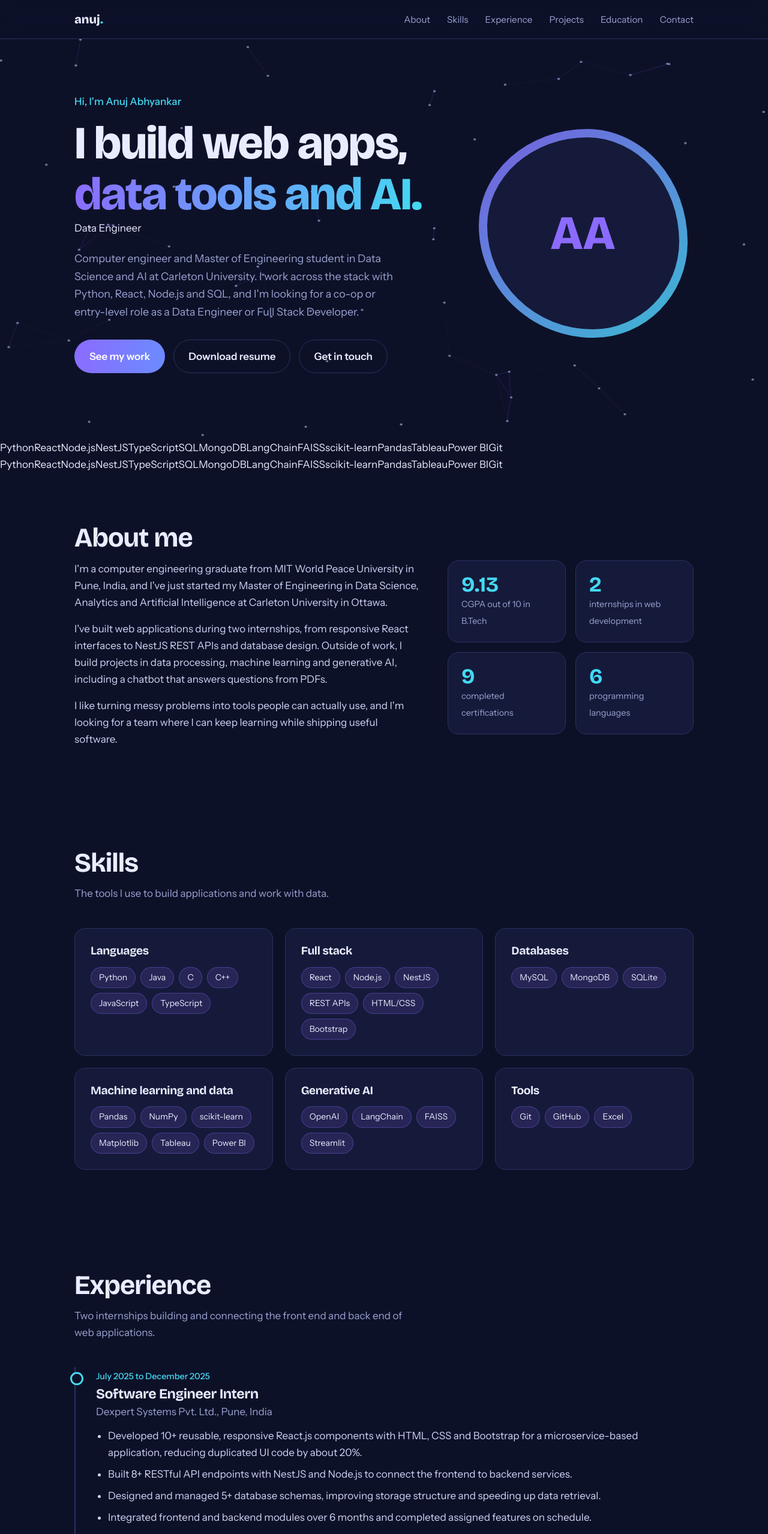
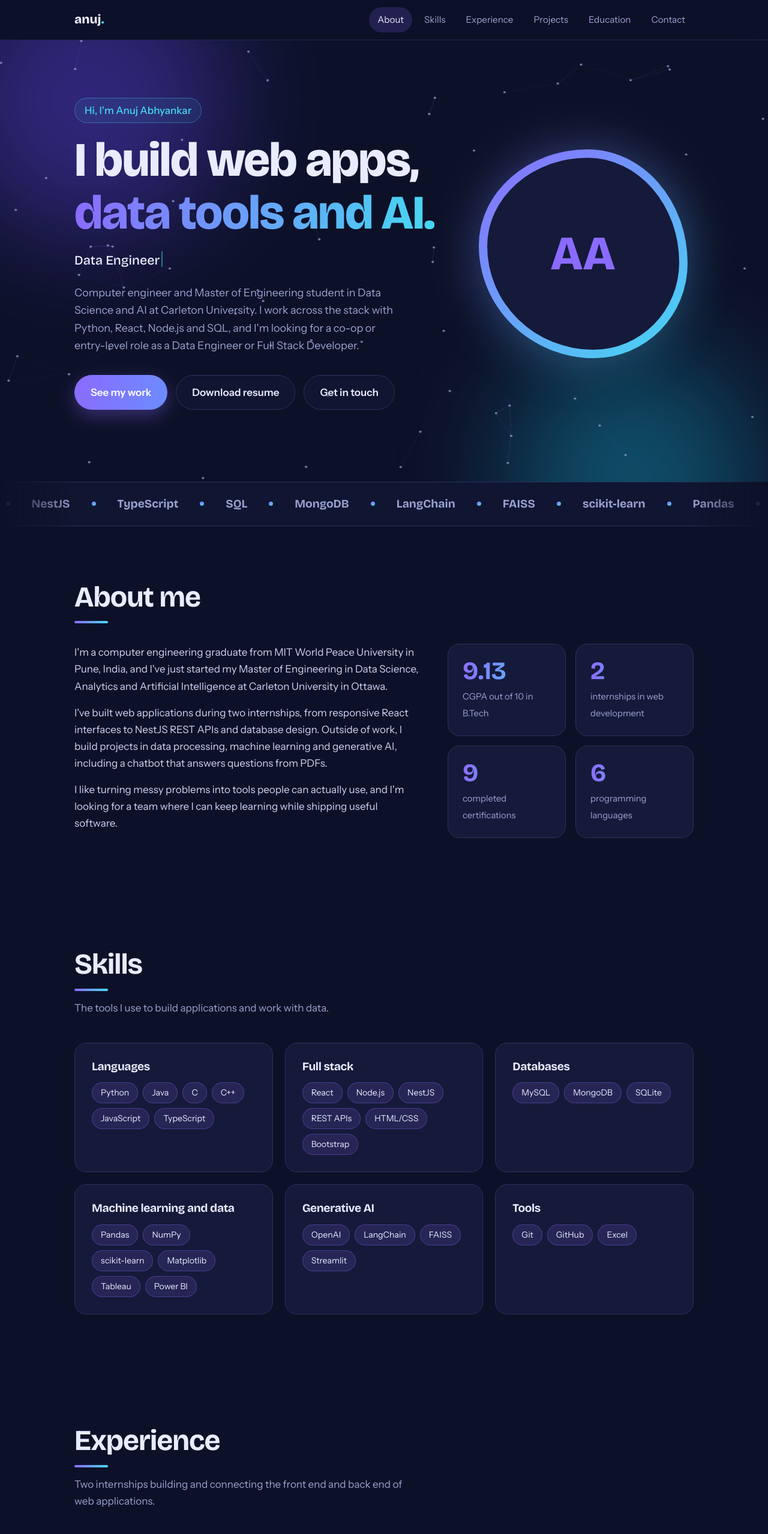
Before and after one commit to Anuj644/Anuj-portfolio, a plain HTML site: page index.html in a window 1280 px wide. Shown: the top 2557 px of the page at 60% size. Drawn offline with nearby package versions, Linux system fonts and the light colour scheme.

Commit message:
Update style.css

```diff
--- a/style.css
+++ b/style.css
@@ -6,112 +6,148 @@
   --muted:#9aa3d1;
   --violet:#8b6bff;
   --cyan:#44d9f2;
-  --radius:18px;
+  --radius:20px;
   --display:'Bricolage Grotesque',system-ui,sans-serif;
   --body:'Instrument Sans',system-ui,sans-serif;
 }
 *{box-sizing:border-box;margin:0;padding:0}
 html{scroll-behavior:smooth;scroll-padding-top:80px}
-body{background:var(--ink);color:var(--text);font-family:var(--body);font-size:17px;line-height:1.65;-webkit-font-smoothing:antialiased}
+body{background-color:var(--ink);background-image:radial-gradient(rgba(154,163,209,.1) 1px,transparent 1px);background-size:30px 30px;background-attachment:fixed;color:var(--text);font-family:var(--body);font-size:17px;line-height:1.65;-webkit-font-smoothing:antialiased}
+::selection{background:var(--violet);color:#fff}
 a{color:inherit;text-decoration:none}
 :focus-visible{outline:2px solid var(--cyan);outline-offset:3px;border-radius:6px}
 .wrap{max-width:1080px;margin:0 auto;padding:0 24px}
 h1,h2,h3{font-family:var(--display);line-height:1.1;letter-spacing:-.02em}
 
-nav{position:sticky;top:0;z-index:20;background:rgba(13,17,40,.8);backdrop-filter:blur(12px);border-bottom:1px solid var(--line)}
-nav .wrap{display:flex;align-items:center;justify-content:space-between;height:64px}
-.logo{font-family:var(--display);font-weight:800;font-size:1.25rem}
+.progress{position:fixed;top:0;left:0;right:0;height:3px;z-index:50;background:linear-gradient(90deg,var(--violet),var(--cyan));transform:scaleX(0);transform-origin:left}
+
+nav{position:sticky;top:0;z-index:40;background:rgba(13,17,40,.75);backdrop-filter:blur(14px);-webkit-backdrop-filter:blur(14px);border-bottom:1px solid rgba(42,49,96,.7)}
+nav .wrap{display:flex;align-items:center;justify-content:space-between;height:66px}
+.logo{font-family:var(--display);font-weight:800;font-size:1.3rem}
 .logo span{color:var(--cyan)}
-nav ul{display:flex;gap:28px;list-style:none}
-nav ul a{color:var(--muted);font-size:.95rem;transition:color .2s}
+nav ul{display:flex;gap:6px;list-style:none}
+nav ul a{display:block;color:var(--muted);font-size:.95rem;padding:8px 14px;border-radius:999px;transition:color .2s,background .2s}
 nav ul a:hover{color:var(--text)}
-.menu-btn{display:none;background:none;border:1px solid var(--line);color:var(--text);padding:6px 12px;border-radius:10px;font:inherit;cursor:pointer}
+nav ul a.active{color:var(--text);background:rgba(139,107,255,.18)}
+.menu-btn{display:none;background:none;border:1px solid var(--line);color:var(--text);padding:6px 14px;border-radius:10px;font:inherit;cursor:pointer}
 
-.hero{position:relative;overflow:hidden;padding:90px 0 110px}
+.hero{position:relative;overflow:hidden;padding:96px 0 120px}
+.glow{position:absolute;border-radius:50%;filter:blur(90px);opacity:.38;z-index:0;pointer-events:none}
+.glow.a{width:440px;height:440px;background:#6b4bff;top:-140px;left:-100px;animation:drift 14s ease-in-out infinite alternate}
+.glow.b{width:380px;height:380px;background:#14b3d6;bottom:-150px;right:6%;animation:drift 18s ease-in-out infinite alternate-reverse}
+@keyframes drift{to{transform:translate(60px,40px) scale(1.12)}}
 #net{position:absolute;inset:0;width:100%;height:100%;z-index:0}
 .hero .wrap{position:relative;z-index:1;display:grid;grid-template-columns:1.25fr .75fr;gap:48px;align-items:center}
-.hello{color:var(--cyan);font-weight:500;margin-bottom:14px}
-.hero h1{font-size:clamp(2.6rem,6.4vw,4.8rem);font-weight:800}
+.hello{display:inline-block;color:var(--cyan);font-weight:500;margin-bottom:18px;padding:6px 16px;border:1px solid rgba(68,217,242,.35);border-radius:999px;background:rgba(68,217,242,.08)}
+.hero h1{font-size:clamp(2.7rem,6.6vw,5rem);font-weight:800}
 .hero h1 .grad{background:linear-gradient(100deg,var(--violet),var(--cyan));-webkit-background-clip:text;background-clip:text;color:transparent}
-.hero p.lead{max-width:540px;margin:22px 0 32px;color:var(--muted);font-size:1.12rem}
+.role{margin-top:18px;font-family:var(--display);font-weight:500;font-size:1.35rem;min-height:1.8rem}
+.caret{display:inline-block;width:2px;height:1.2em;margin-left:3px;background:var(--cyan);vertical-align:-.2em;animation:blink 1s steps(2) infinite}
+@keyframes blink{50%{opacity:0}}
+.hero p.lead{max-width:540px;margin:20px 0 34px;color:var(--muted);font-size:1.12rem}
 .btns{display:flex;flex-wrap:wrap;gap:14px}
 .btns.center{justify-content:center}
-.btn{display:inline-block;padding:13px 24px;border-radius:999px;font-weight:600;border:1px solid var(--line);transition:transform .2s,border-color .2s}
-.btn:hover{transform:translateY(-2px);border-color:var(--cyan)}
-.btn.primary{background:linear-gradient(100deg,var(--violet),#6b8cff);border-color:transparent;color:#fff}
-.photo{position:relative;justify-self:center;width:min(320px,80vw);aspect-ratio:1}
-.photo::before{content:"";position:absolute;inset:-14px;border-radius:42% 58% 55% 45%/50% 42% 58% 50%;background:linear-gradient(140deg,var(--violet),var(--cyan));opacity:.85;animation:morph 10s ease-in-out infinite alternate}
+.btn{display:inline-block;padding:14px 26px;border-radius:999px;font-weight:600;border:1px solid var(--line);background:rgba(21,26,58,.5);transition:transform .2s,border-color .2s,box-shadow .2s}
+.btn:hover{transform:translateY(-3px);border-color:var(--cyan)}
+.btn.primary{background:linear-gradient(100deg,var(--violet),#6b8cff);border-color:transparent;color:#fff;box-shadow:0 10px 30px rgba(139,107,255,.35)}
+.btn.primary:hover{box-shadow:0 14px 38px rgba(139,107,255,.55)}
+
+.photo{position:relative;isolation:isolate;justify-self:center;width:min(320px,80vw);aspect-ratio:1}
+.photo::after{content:"";position:absolute;inset:0;z-index:-2;border-radius:50%;background:linear-gradient(140deg,var(--violet),var(--cyan));filter:blur(48px);opacity:.55}
+.photo::before{content:"";position:absolute;inset:-14px;z-index:-1;border-radius:42% 58% 55% 45%/50% 42% 58% 50%;background:linear-gradient(140deg,var(--violet),var(--cyan));animation:morph 10s ease-in-out infinite alternate}
 .photo .frame{position:absolute;inset:0;border-radius:42% 58% 55% 45%/50% 42% 58% 50%;overflow:hidden;background:var(--ink-2);display:grid;place-items:center;animation:morph 10s ease-in-out infinite alternate}
 .photo img{width:100%;height:100%;object-fit:cover;display:block}
 .photo .initials{font-family:var(--display);font-weight:800;font-size:5rem;color:var(--violet)}
 @keyframes morph{to{border-radius:55% 45% 42% 58%/45% 58% 42% 55%}}
 
-section{padding:84px 0}
-.sec-title{font-size:clamp(2rem,4vw,2.8rem);margin-bottom:12px}
+.marquee{overflow:hidden;border-block:1px solid var(--line);background:rgba(21,26,58,.55);padding:20px 0;-webkit-mask-image:linear-gradient(90deg,transparent,#000 10%,#000 90%,transparent);mask-image:linear-gradient(90deg,transparent,#000 10%,#000 90%,transparent)}
+.track{display:flex;width:max-content;animation:scroll 38s linear infinite}
+.track span{display:flex;align-items:center;font-family:var(--display);font-weight:700;font-size:1.2rem;color:var(--muted);white-space:nowrap}
+.track span::after{content:"";width:7px;height:7px;margin:0 36px;border-radius:50%;background:linear-gradient(140deg,var(--violet),var(--cyan))}
+@keyframes scroll{to{transform:translateX(-50%)}}
+
+section{padding:92px 0}
+.sec-title{font-size:clamp(2.1rem,4.2vw,3rem);margin-bottom:14px}
+.sec-title::after{content:"";display:block;width:56px;height:4px;margin-top:14px;border-radius:4px;background:linear-gradient(90deg,var(--violet),var(--cyan))}
 .sec-sub{color:var(--muted);max-width:560px;margin-bottom:44px}
-.about{display:grid;grid-template-columns:1.4fr 1fr;gap:48px}
+.about{display:grid;grid-template-columns:1.4fr 1fr;gap:48px;margin-top:34px}
 .about p+p{margin-top:16px}
 .about p{color:#cfd4f5}
+
+.spot{position:relative;overflow:hidden}
+.spot::after{content:"";position:absolute;inset:0;border-radius:inherit;pointer-events:none;opacity:0;transition:opacity .3s;background:radial-gradient(380px circle at var(--mx,50%) var(--my,50%),rgba(139,107,255,.2),transparent 65%)}
+.spot:hover::after{opacity:1}
+
 .stats{display:grid;grid-template-columns:1fr 1fr;gap:16px;align-content:start}
-.stat{background:var(--ink-2);border:1px solid var(--line);border-radius:var(--radius);padding:22px}
-.stat b{display:block;font-family:var(--display);font-size:2.2rem;color:var(--cyan);line-height:1}
-.stat span{color:var(--muted);font-size:.9rem}
+.stat{background:var(--ink-2);border:1px solid var(--line);border-radius:var(--radius);padding:24px}
+.stat b{display:block;font-family:var(--display);font-size:2.6rem;line-height:1;margin-bottom:6px;background:linear-gradient(100deg,var(--violet),var(--cyan));-webkit-background-clip:text;background-clip:text;color:transparent}
+.stat span{color:var(--muted);font-size:.92rem}
 
-.skill-grid{display:grid;grid-template-columns:repeat(auto-fit,minmax(290px,1fr));gap:20px}
-.skill-box{background:var(--ink-2);border:1px solid var(--line);border-radius:var(--radius);padding:26px}
+.skill-grid{display:grid;grid-template-columns:repeat(auto-fit,minmax(min(290px,100%),1fr));gap:20px}
+.skill-box{background:var(--ink-2);border:1px solid var(--line);border-radius:var(--radius);padding:28px;transition:border-color .25s}
+.skill-box:hover{border-color:rgba(139,107,255,.6)}
 .skill-box h3{font-size:1.2rem;margin-bottom:16px}
 .chips{display:flex;flex-wrap:wrap;gap:8px}
-.chip{padding:5px 13px;border-radius:999px;background:rgba(139,107,255,.14);border:1px solid rgba(139,107,255,.35);font-size:.88rem}
+.chip{padding:5px 14px;border-radius:999px;background:rgba(139,107,255,.14);border:1px solid rgba(139,107,255,.35);font-size:.88rem;transition:border-color .2s,transform .2s}
+.chip:hover{border-color:var(--cyan);transform:translateY(-2px)}
 
-.timeline{position:relative;padding-left:34px;border-left:2px solid var(--line)}
-.job{position:relative;margin-bottom:44px}
+.timeline{position:relative;padding-left:36px}
+.timeline::before{content:"";position:absolute;left:0;top:8px;bottom:8px;width:2px;border-radius:2px;background:linear-gradient(var(--cyan),var(--violet),transparent)}
+.job{position:relative;margin-bottom:44px;padding:26px 28px;background:var(--ink-2);border:1px solid var(--line);border-radius:var(--radius)}
 .job:last-child{margin-bottom:0}
-.job::before{content:"";position:absolute;left:-43px;top:8px;width:16px;height:16px;border-radius:50%;background:var(--ink);border:3px solid var(--cyan)}
+.job::before{content:"";position:absolute;left:-44px;top:32px;width:16px;height:16px;border-radius:50%;background:var(--ink);border:3px solid var(--cyan);box-shadow:0 0 0 6px rgba(68,217,242,.14),0 0 18px var(--cyan)}
 .job .when{color:var(--cyan);font-size:.9rem;font-weight:500}
-.job h3{font-size:1.45rem;margin:4px 0 2px}
-.job .where{color:var(--muted);margin-bottom:12px}
+.job h3{font-size:1.5rem;margin:4px 0 2px}
+.job .where{color:var(--muted);margin-bottom:14px}
 .job ul{padding-left:20px;color:#cfd4f5}
 .job li{margin-bottom:8px}
 
 .proj-grid{display:grid;grid-template-columns:repeat(auto-fit,minmax(min(440px,100%),1fr));gap:22px}
-.proj{display:flex;flex-direction:column;background:var(--ink-2);border:1px solid var(--line);border-radius:var(--radius);padding:28px;transition:border-color .25s,transform .25s}
-.proj:hover{border-color:var(--violet);transform:translateY(-4px)}
-.proj.featured{grid-column:1/-1;background:linear-gradient(135deg,#1b2050,#161a3c)}
+.proj{display:flex;flex-direction:column;background:var(--ink-2);border:1px solid var(--line);border-radius:var(--radius);padding:30px;transition:border-color .25s,transform .25s,box-shadow .25s}
+.proj:hover{border-color:var(--violet);transform:translateY(-5px);box-shadow:0 18px 44px rgba(0,0,0,.35)}
+.proj.featured{grid-column:1/-1;border-color:rgba(139,107,255,.5);background:linear-gradient(135deg,#1d2256,#161a3c)}
 .proj .date{color:var(--muted);font-size:.85rem}
-.proj h3{font-size:1.5rem;margin:4px 0 12px}
+.proj h3{font-size:1.55rem;margin:4px 0 12px}
 .proj p{color:#cfd4f5;margin-bottom:18px}
-.proj .chips{margin-top:auto;margin-bottom:18px}
+.proj .chips{margin-top:auto;margin-bottom:20px}
 .proj .chip{background:rgba(68,217,242,.1);border-color:rgba(68,217,242,.3)}
-.proj .link{color:var(--cyan);font-weight:600}
-.proj .link:hover{text-decoration:underline}
+.proj .link{align-self:flex-start;color:var(--cyan);font-weight:600;border-bottom:2px solid transparent;transition:border-color .2s}
+.proj .link:hover{border-color:var(--cyan)}
 
-.two{display:grid;grid-template-columns:1fr 1fr;gap:40px}
+.two{display:grid;grid-template-columns:1fr 1fr;gap:48px}
 .edu{border-left:3px solid var(--violet);padding-left:18px;margin-bottom:26px}
-.edu.first{margin-top:28px}
+.edu.first{margin-top:34px}
 .edu h3{font-size:1.2rem}
 .edu .meta{color:var(--muted);font-size:.92rem}
-.cert-list{list-style:none;margin-top:28px}
-.cert-list li{padding:11px 0;border-bottom:1px solid var(--line);display:flex;justify-content:space-between;gap:16px}
+.cert-list{list-style:none;margin-top:34px}
+.cert-list li{padding:12px 0;border-bottom:1px solid var(--line);display:flex;justify-content:space-between;gap:16px;transition:padding-left .2s,color .2s}
+.cert-list li:hover{padding-left:8px;color:var(--cyan)}
 .cert-list small{color:var(--muted);white-space:nowrap}
 
-.contact{text-align:center}
+.contact .wrap{width:calc(100% - 32px);max-width:920px;padding:68px 32px;text-align:center;border:1px solid var(--line);border-radius:30px;background:radial-gradient(620px circle at 50% 0%,rgba(139,107,255,.26),transparent 70%),var(--ink-2)}
 .contact h2{font-size:clamp(2.2rem,5vw,3.6rem);margin-bottom:16px}
 .contact p{color:var(--muted);max-width:520px;margin:0 auto 30px}
-.socials{display:flex;gap:18px;justify-content:center;flex-wrap:wrap;margin-top:22px;color:var(--muted)}
+.socials{display:flex;gap:18px;justify-content:center;flex-wrap:wrap;margin-top:26px;color:var(--muted)}
 .socials a:hover{color:var(--cyan)}
 footer{text-align:center;color:var(--muted);font-size:.85rem;padding:30px 0 40px;border-top:1px solid var(--line)}
 
-.hero .wrap>*{animation:rise .8s cubic-bezier(.2,.7,.2,1) both}
-.hero .wrap>*:nth-child(2){animation-delay:.15s}
-@keyframes rise{from{opacity:0;transform:translateY(24px)}}
+.hero .wrap>*{animation:rise .9s cubic-bezier(.2,.7,.2,1) both}
+.hero .wrap>*:nth-child(2){animation-delay:.18s}
+@keyframes rise{from{opacity:0;transform:translateY(26px)}}
+
+.js .reveal{opacity:0;transform:translateY(24px);transition:opacity .7s ease,transform .7s ease;transition-delay:var(--d,0s)}
+.js .reveal.in{opacity:1;transform:none}
 
 @media (max-width:860px){
+  .hero{padding:64px 0 90px}
   .hero .wrap,.about,.two{grid-template-columns:1fr}
   .photo{order:-1;width:min(240px,70vw)}
-  nav ul{display:none;position:absolute;top:64px;left:0;right:0;flex-direction:column;gap:0;background:var(--ink-2);border-bottom:1px solid var(--line)}
+  .job{padding:22px}
+  nav ul{display:none;position:absolute;top:66px;left:0;right:0;flex-direction:column;gap:0;background:var(--ink-2);border-bottom:1px solid var(--line)}
   nav ul.open{display:flex}
-  nav ul a{display:block;padding:14px 24px}
+  nav ul a{padding:14px 24px;border-radius:0}
   .menu-btn{display:block}
+  .contact .wrap{padding:48px 20px}
 }
 @media (prefers-reduced-motion:reduce){
   *{animation:none!important;scroll-behavior:auto!important;transition:none!important}
```
